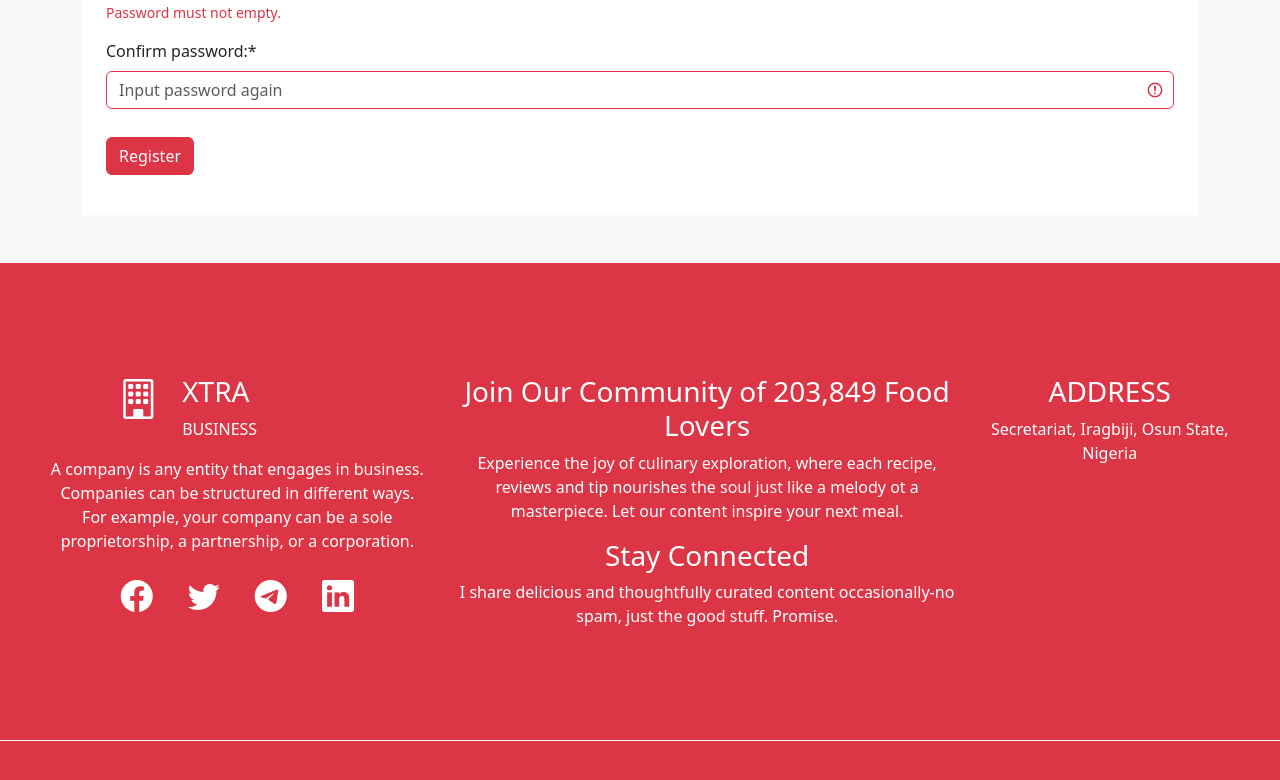
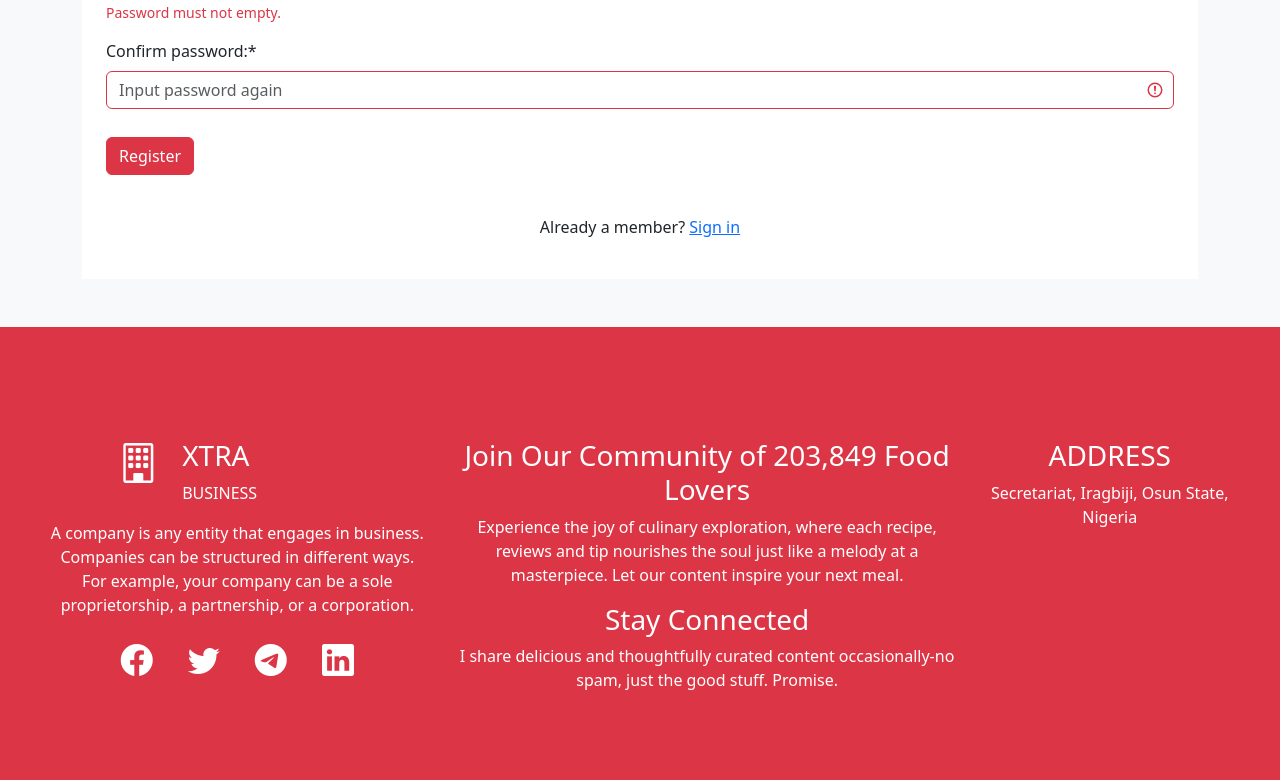
Before and after one commit to Azeezbank/myblog, a React (Vite) app: page /Register in a window 1280 px wide. Shown: the part 476-1256 px from the top of the page. Built offline with nearby package versions, Linux system fonts and the light colour scheme.

Commit message:
Update Register.jsx

```diff
--- a/src/Components/Register.jsx
+++ b/src/Components/Register.jsx
@@ -180,6 +180,7 @@ const Register = () => {
         {mismatch && <p className="text-danger mb-3">Password do not match</p>}
 
         <button type="submit" className="btn btn-danger mt-4 mb-3">Register</button>
+        <p className="text-center mt-4">Already a member? <Link to="/Password"> Sign in</Link></p>
       </form>
         {success && <p className="text-danger text-center pt-5">Registration successful, please <Link to={"/Password"}>login</Link></p>}
         {loading && <h3 className="text-danger text-center pt-5"> <div className="spinner-grow"></div>Processing..</h3>}
@@ -236,7 +237,7 @@ const Register = () => {
               <div className="col-sm-8 pt-5">
                 <h3>Join Our Community of 203,849 Food Lovers</h3>
                 <p>Experience the joy of culinary exploration, where each recipe, reviews
-                  and tip nourishes the soul just like a melody ot a masterpiece. Let our content inspire
+                  and tip nourishes the soul just like a melody at a masterpiece. Let our content inspire
                   your next meal.
                 </p>
                 <h3>Stay Connected</h3>
```
